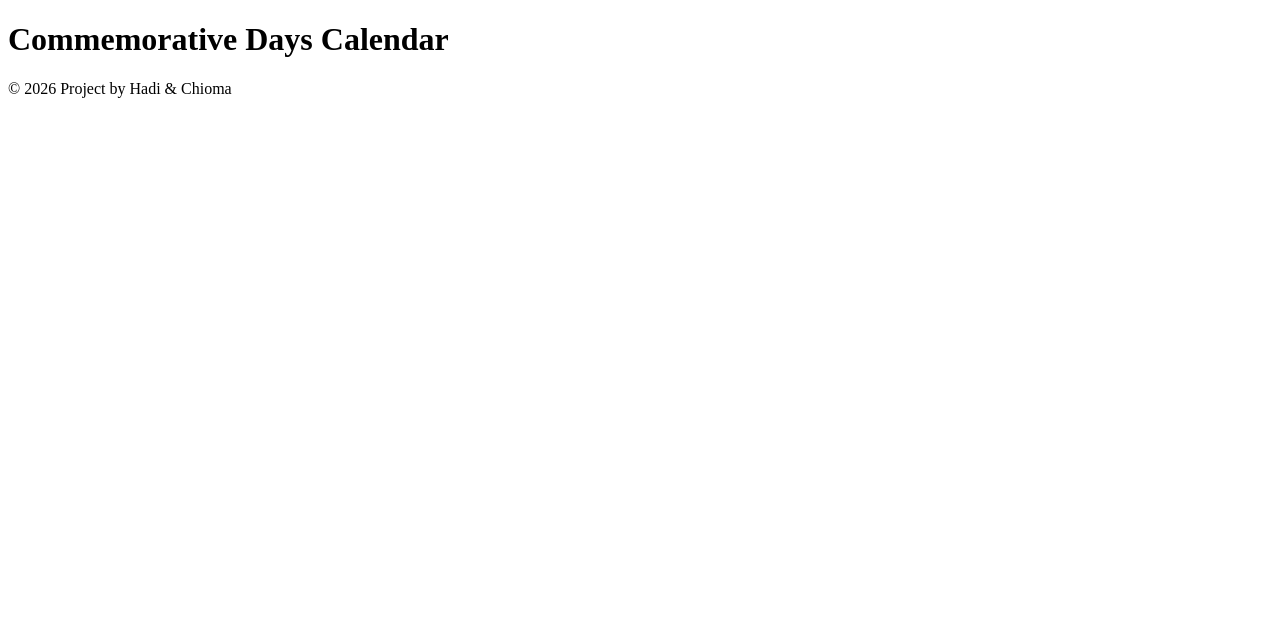
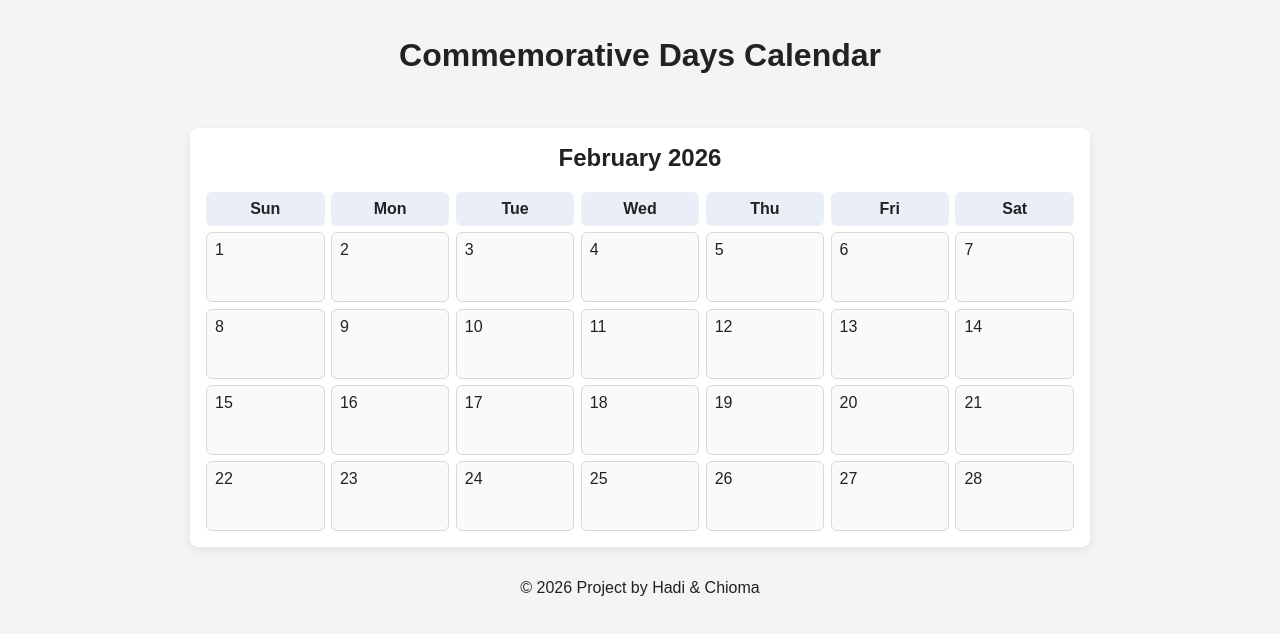
Before and after one commit to JanefrancessC/Piscine-Sprint-2-Project-Days-Calendar, a plain HTML site: page index.html in a window 1280 px wide. Drawn offline with Linux system fonts and the light colour scheme.

Commit message:
feat(calendar): add basic current-month 7-column grid (#6)

```diff
--- a/index.html
+++ b/index.html
@@ -12,7 +12,21 @@
       <h1>Commemorative Days Calendar</h1>
     </header>
     <main>
-      <!-- Add your code here -->
+      <section class="calendar">
+        <h2 id="month-year" class="month-year">Month Year</h2>
+
+        <div class="weekdays">
+          <div>Sun</div>
+          <div>Mon</div>
+          <div>Tue</div>
+          <div>Wed</div>
+          <div>Thu</div>
+          <div>Fri</div>
+          <div>Sat</div>
+        </div>
+
+        <div id="calendar-grid" class="calendar-grid"></div>
+      </section>
     </main>
     <footer>&copy; 2026 Project by Hadi & Chioma</footer>
   </body>
--- a/src/script.js
+++ b/src/script.js
@@ -0,0 +1,45 @@
+const monthYearElement = document.getElementById("month-year");
+const calendarGridElement = document.getElementById("calendar-grid");
+
+// This function returns how many days a month has.
+function getDaysInMonth(year, month) {
+  return new Date(year, month + 1, 0).getDate();
+}
+
+function renderMonth(year, month) {
+  calendarGridElement.innerHTML = "";
+
+  const firstDayOfMonth = new Date(year, month, 1);
+  const firstWeekday = firstDayOfMonth.getDay(); // Sunday = 0, Monday = 1...
+  const daysInMonth = getDaysInMonth(year, month);
+
+  const monthName = firstDayOfMonth.toLocaleString("en-US", {
+    month: "long",
+  });
+  monthYearElement.textContent = `${monthName} ${year}`;
+
+  // Add empty boxes before day 1 so Sunday is the first column.
+  for (let i = 0; i < firstWeekday; i += 1) {
+    const emptyCell = document.createElement("div");
+    emptyCell.className = "day-cell day-cell--empty";
+    emptyCell.setAttribute("aria-hidden", "true");
+    calendarGridElement.appendChild(emptyCell);
+  }
+
+  // Create one box for each day number.
+  for (let day = 1; day <= daysInMonth; day += 1) {
+    const dayCell = document.createElement("div");
+    dayCell.className = "day-cell";
+    dayCell.textContent = String(day);
+    calendarGridElement.appendChild(dayCell);
+  }
+}
+
+function renderCurrentMonth() {
+  const today = new Date();
+  const currentYear = today.getFullYear();
+  const currentMonth = today.getMonth();
+  renderMonth(currentYear, currentMonth);
+}
+
+renderCurrentMonth();
--- a/style.css
+++ b/style.css
@@ -0,0 +1,70 @@
+* {
+  box-sizing: border-box;
+}
+
+body {
+  margin: 0;
+  font-family: Arial, sans-serif;
+  background-color: #f4f4f4;
+  color: #222;
+}
+
+header,
+footer {
+  text-align: center;
+  padding: 1rem;
+}
+
+main {
+  display: flex;
+  justify-content: center;
+  padding: 1rem;
+}
+
+.calendar {
+  width: 100%;
+  max-width: 900px;
+  background-color: #fff;
+  padding: 1rem;
+  border-radius: 8px;
+  box-shadow: 0 4px 10px rgba(0, 0, 0, 0.08);
+}
+
+.month-year {
+  margin-top: 0;
+  text-align: center;
+}
+
+.weekdays {
+  display: grid;
+  grid-template-columns: repeat(7, 1fr);
+  gap: 0.4rem;
+  margin-bottom: 0.4rem;
+}
+
+.weekdays div {
+  text-align: center;
+  padding: 0.5rem 0.2rem;
+  font-weight: bold;
+  background-color: #e9eef7;
+  border-radius: 6px;
+}
+
+.calendar-grid {
+  display: grid;
+  grid-template-columns: repeat(7, 1fr);
+  gap: 0.4rem;
+}
+
+.day-cell {
+  min-height: 70px;
+  padding: 0.5rem;
+  border: 1px solid #d8d8d8;
+  border-radius: 6px;
+  background-color: #fafafa;
+}
+
+.day-cell--empty {
+  background-color: #f0f0f0;
+  border-style: dashed;
+}
```
